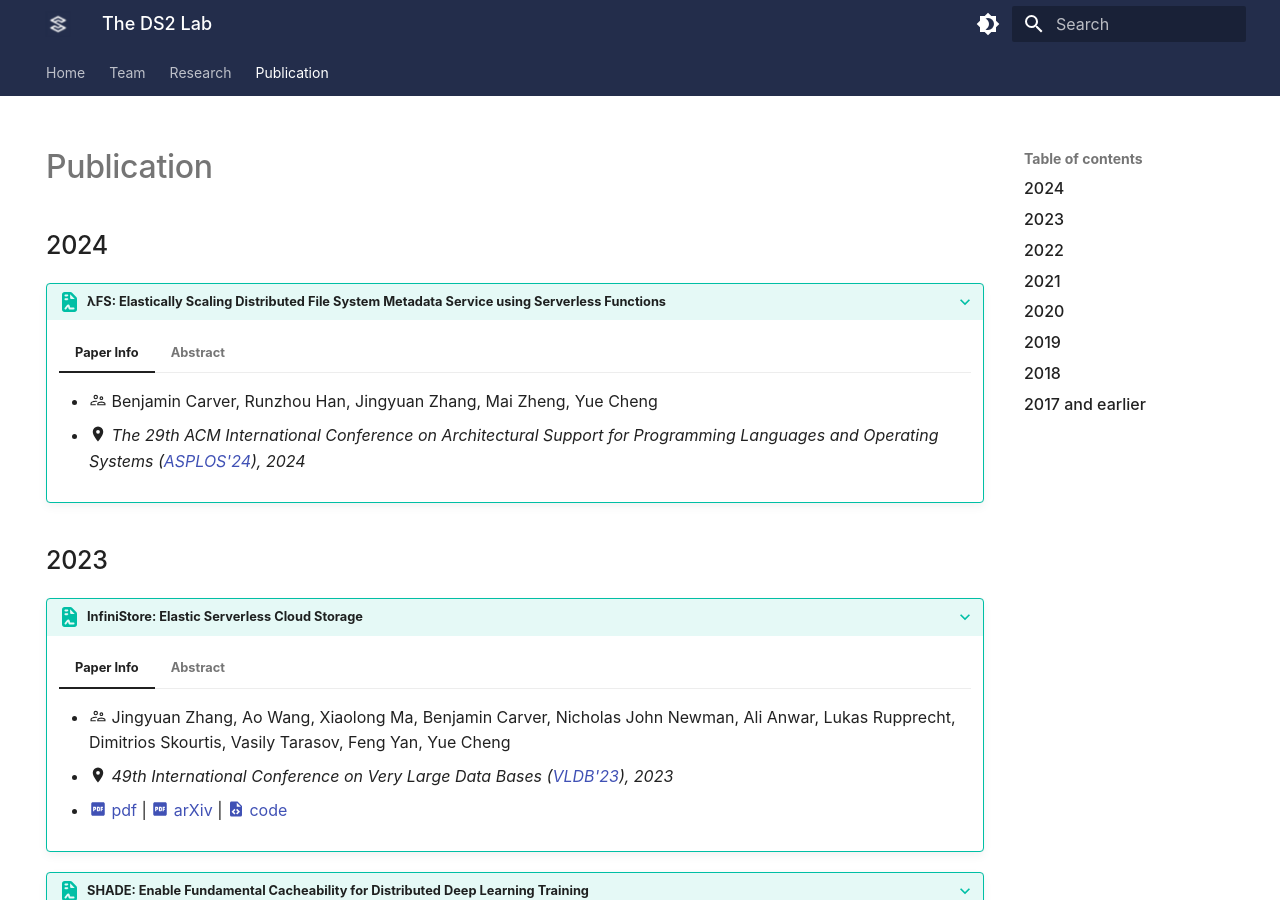
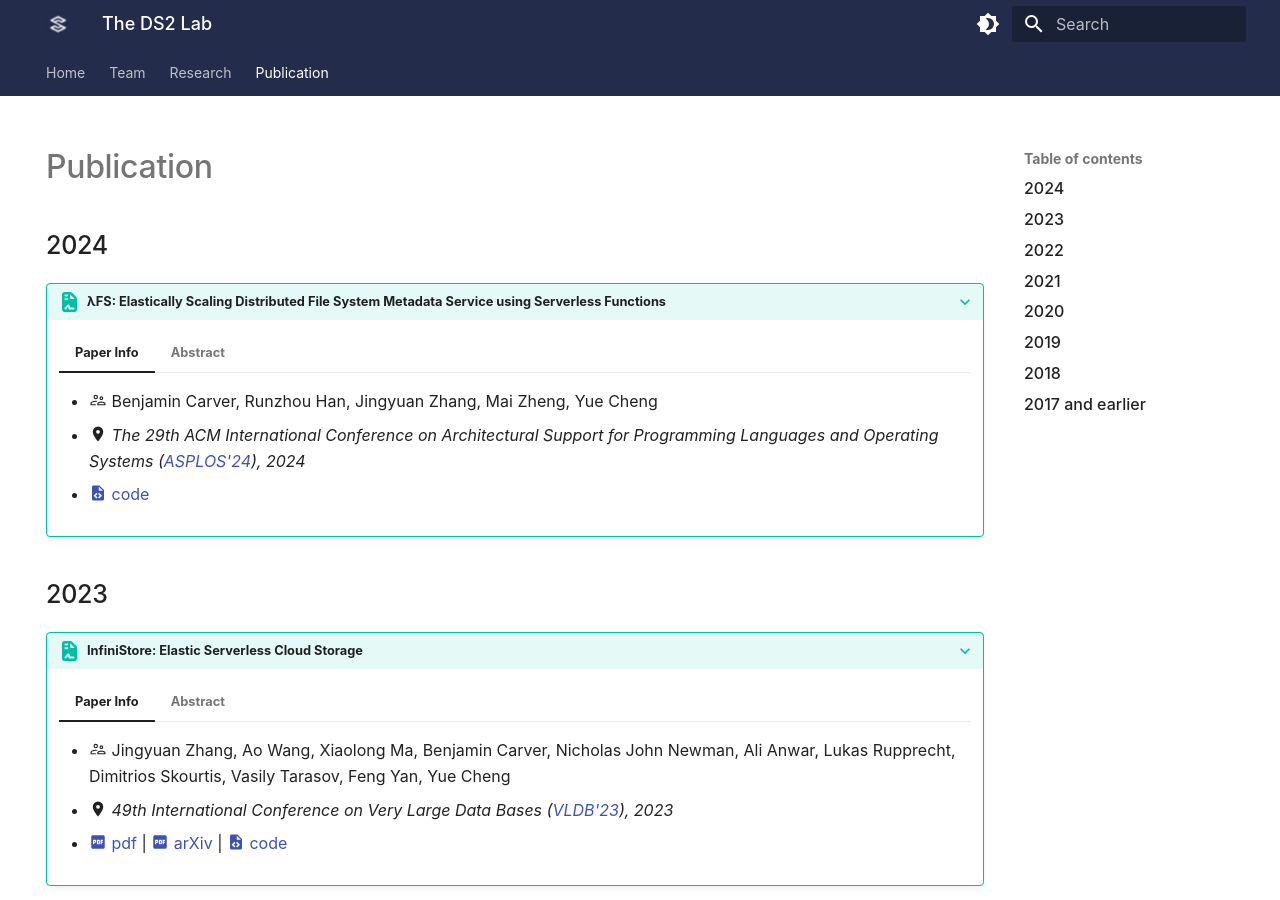
Before and after one commit to ds2-lab/ds2-lab.github.io, an MkDocs documentation site: the page built from docs/publication.md, in a window 1280 px wide and 900 px high. Built offline with MkDocs 1.6.1 and Material for MkDocs 9.7.7, drawn with Linux system fonts in a browser that asks for light colours; emoji names are drawn with the system emoji font; comment, search, counter and statistics services are not loaded.

Commit message:
added LambdaFS's code repo

```diff
--- a/docs/publication.md
+++ b/docs/publication.md
@@ -20,6 +20,7 @@ quote = book chapter
 
         * :material-account-supervisor-outline:  Benjamin Carver, Runzhou Han, Jingyuan Zhang, Mai Zheng, Yue Cheng
 	    * :material-map-marker: *The 29th ACM International Conference on Architectural Support for Programming Languages and Operating Systems ([ASPLOS'24](https://www.asplos-conference.org/2024-1/){:target="\_blank"}), 2024*
+	    * [:material-file-code: code](https://github.com/ds2-lab/LambdaFS){:target="\_blank"}
 
     === "Abstract"
 
```
